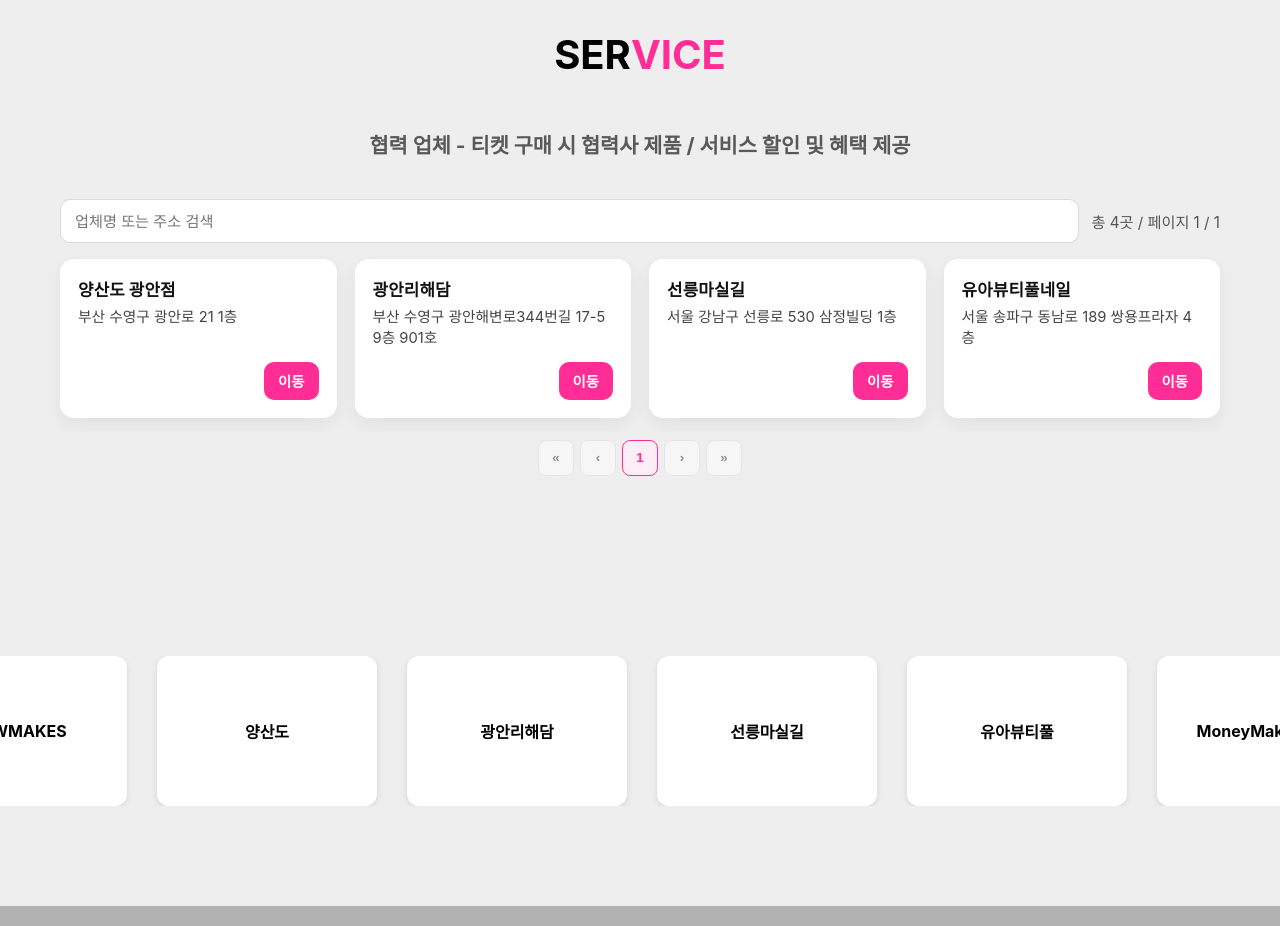
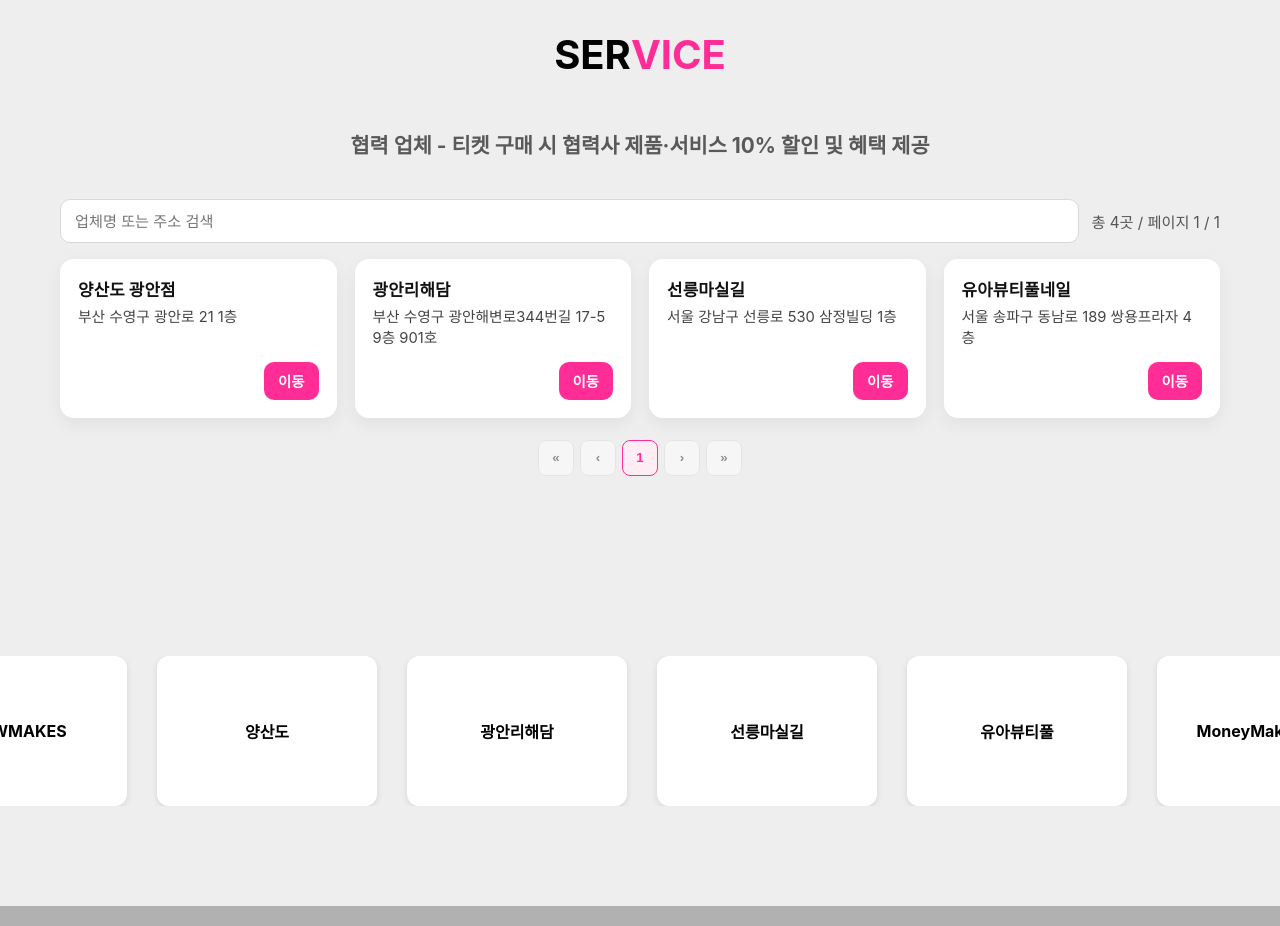
Before and after one commit to nownity/MoneyMakingSns, a React (Create React App) app: page / in a window 1280 px wide. Shown: the part 2680-3606 px from the top of the page. Built offline with nearby package versions, Linux system fonts and the light colour scheme.

Commit message:
서비스 문구 수정

```diff
--- a/src/pages/InfoSection.jsx
+++ b/src/pages/InfoSection.jsx
@@ -264,7 +264,7 @@ const InfoSection = ({ lang }) => {
       </Heading>
       <Subtitle>
         {lang === "ko"
-          ? "협력 업체 - 티켓 구매 시 협력사 제품 / 서비스 할인 및 혜택 제공"
+          ? "협력 업체 - 티켓 구매 시 협력사 제품·서비스 10% 할인 및 혜택 제공"
           : "Global Korean Local Life"}
       </Subtitle>
       <PartnersSection>
```
